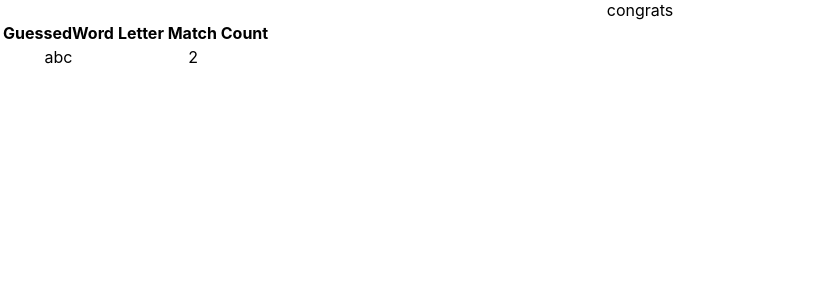
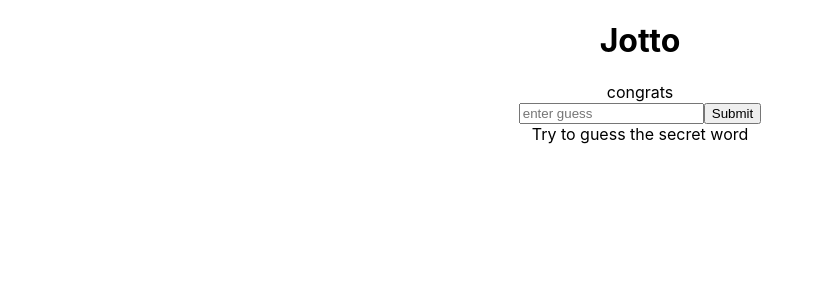
Before and after one commit to SandipanChatterjee/Jotto, a React (Create React App) app: page / in a window 1280 px wide. Shown: the top 300 px of the page, without its empty margins (0-821 px from the left). Built offline with nearby package versions, Linux system fonts and the light colour scheme.

Commit message:
guessWord.test.js updated

```diff
--- a/src/App.js
+++ b/src/App.js
@@ -2,16 +2,17 @@ import logo from "./logo.svg";
 import "./App.css";
 import Congrats from "./Congrats";
 import GuessedWords from "./GuessedWords";
+import Input from "./Input";
 function App() {
-  const guessedWords = [
-    {
-      guessedWord: "abc",
-      letterMatchCount: 2,
-    },
-  ];
+  const success = false;
+  const secretWord = "party";
+  const guessedWords = [];
+
   return (
     <div data-test="component-app" className="App">
+      <h1>Jotto</h1>
       <Congrats success={true} />
+      <Input success={success} secret={secretWord} />
       <GuessedWords guessedWords={guessedWords} />
     </div>
   );
```
Also changed, not shown: 1 other file (tests, documents, lock files or other folders).
